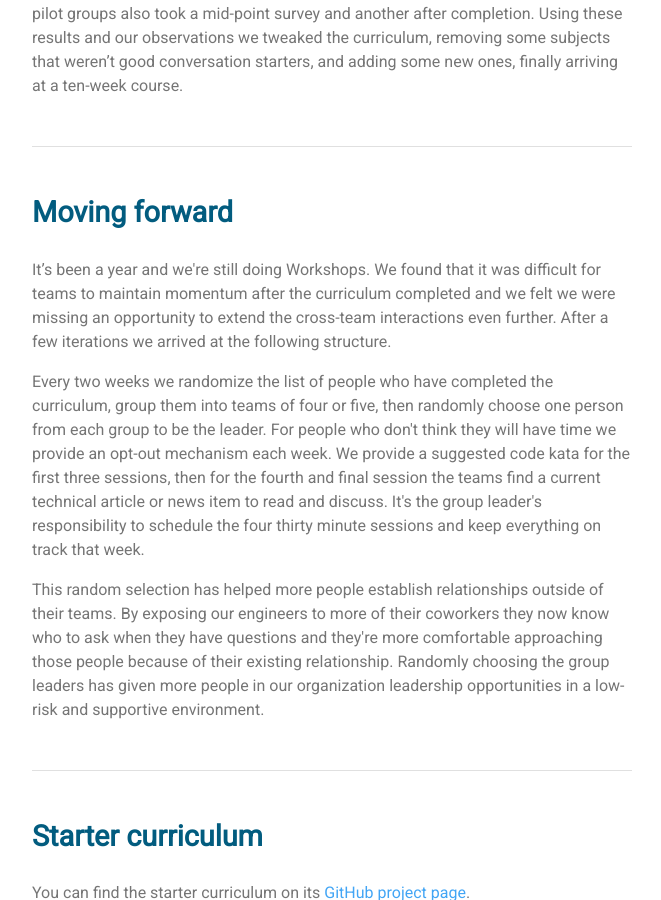
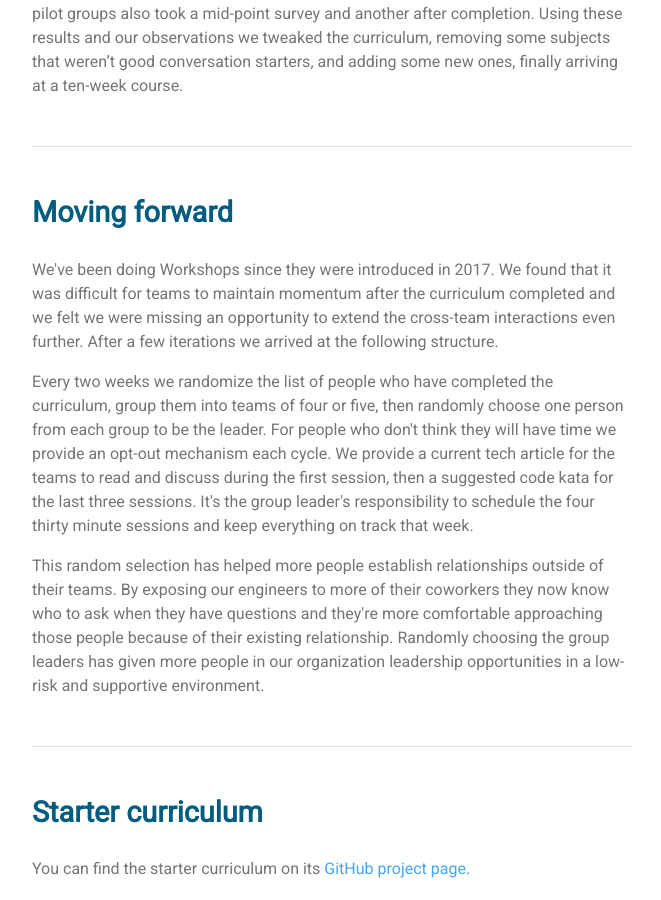
Before and after one commit to trevipay/workshops, a Jekyll site: the page built from docs/index.html, in a window 1280 px wide and 900 px high, scrolled down 2393 px. Shown: the whole window, without its empty margins (308-969 px from the left). Built offline with Jekyll 4.4.1, drawn with Linux system fonts in a browser that asks for light colours.

Commit message:
README updates
Change the README to reflect more recent program changes and to not use
relative time measurements.

```diff
--- a/docs/index.html
+++ b/docs/index.html
@@ -21,8 +21,8 @@ layout: home
 <hr>
 
 <h2>Moving forward</h2>
-<p>It’s been a year and we're still doing Workshops. We found that it was difficult for teams to maintain momentum after the curriculum completed and we felt we were missing an opportunity to extend the cross-team interactions even further. After a few iterations we arrived at the following structure.</p>
-<p>Every two weeks we randomize the list of people who have completed the curriculum, group them into teams of four or five, then randomly choose one person from each group to be the leader. For people who don't think they will have time we provide an opt-out mechanism each week. We provide a suggested code kata for the first three sessions, then for the fourth and final session the teams find a current technical article or news item to read and discuss.  It's the group leader's responsibility to schedule the four thirty minute sessions and keep everything on track that week.</p>
+<p>We've been doing Workshops since they were introduced in 2017. We found that it was difficult for teams to maintain momentum after the curriculum completed and we felt we were missing an opportunity to extend the cross-team interactions even further. After a few iterations we arrived at the following structure.</p>
+<p>Every two weeks we randomize the list of people who have completed the curriculum, group them into teams of four or five, then randomly choose one person from each group to be the leader. For people who don't think they will have time we provide an opt-out mechanism each cycle. We provide a current tech article for the teams to read and discuss during the first session, then a suggested code kata for the last three sessions.  It's the group leader's responsibility to schedule the four thirty minute sessions and keep everything on track that week.</p>
 <p>This random selection has helped more people establish relationships outside of their teams. By exposing our engineers to more of their coworkers they now know who to ask when they have questions and they're more comfortable approaching those people because of their existing relationship. Randomly choosing the group leaders has given more people in our organization leadership opportunities in a low-risk and supportive environment.</p>
 <hr>
 
```
Also changed, not shown: docs/README.md.
